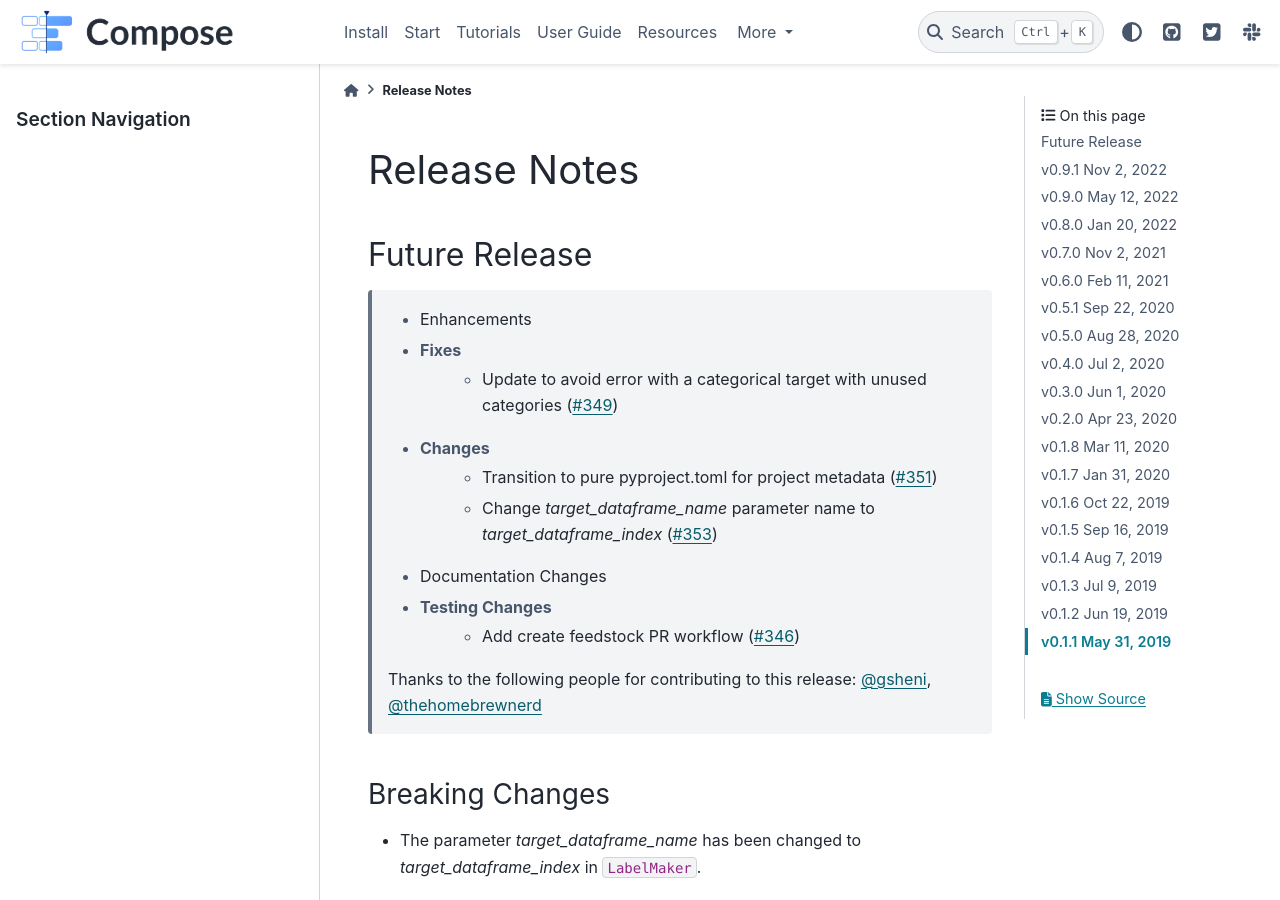
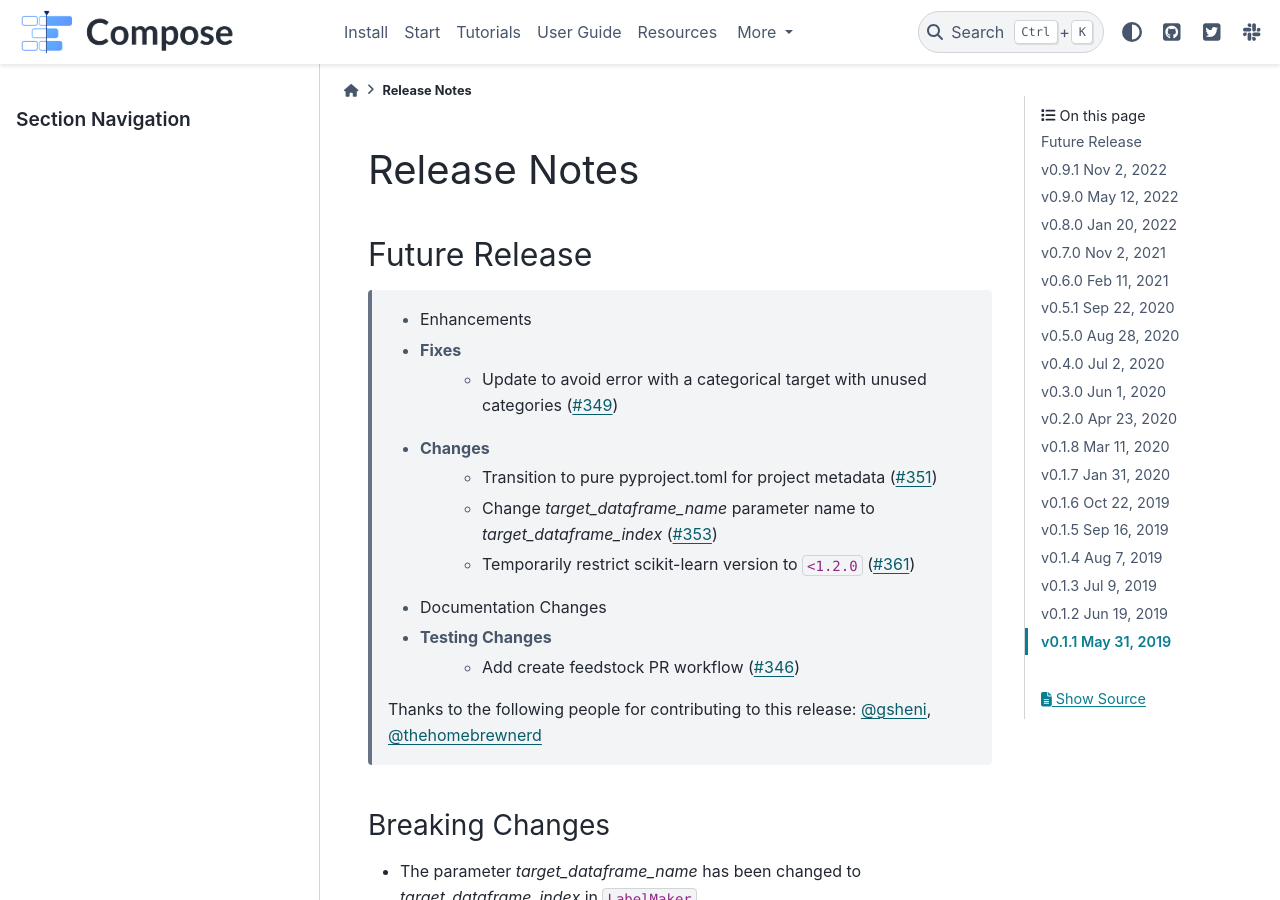
Before and after one commit to alteryx/compose, a Sphinx documentation site: the page built from docs/source/release_notes.rst, in a window 1280 px wide and 900 px high. Built offline with Sphinx 7.4.7 and the PyData theme 0.15.4, drawn with Linux system fonts in a browser that asks for light colours; comment, search, counter and statistics services are not loaded.

Commit message:
update release notes

```diff
--- a/docs/source/release_notes.rst
+++ b/docs/source/release_notes.rst
@@ -9,6 +9,7 @@ Future Release
     * Changes
         * Transition to pure pyproject.toml for project metadata (:pr:`351`)
         * Change `target_dataframe_name` parameter name to `target_dataframe_index` (:pr:`353`)
+        * Temporarily restrict scikit-learn version to ``<1.2.0`` (:pr:`361`)
     * Documentation Changes
     * Testing Changes
         * Add create feedstock PR workflow (:pr:`346`)
```
